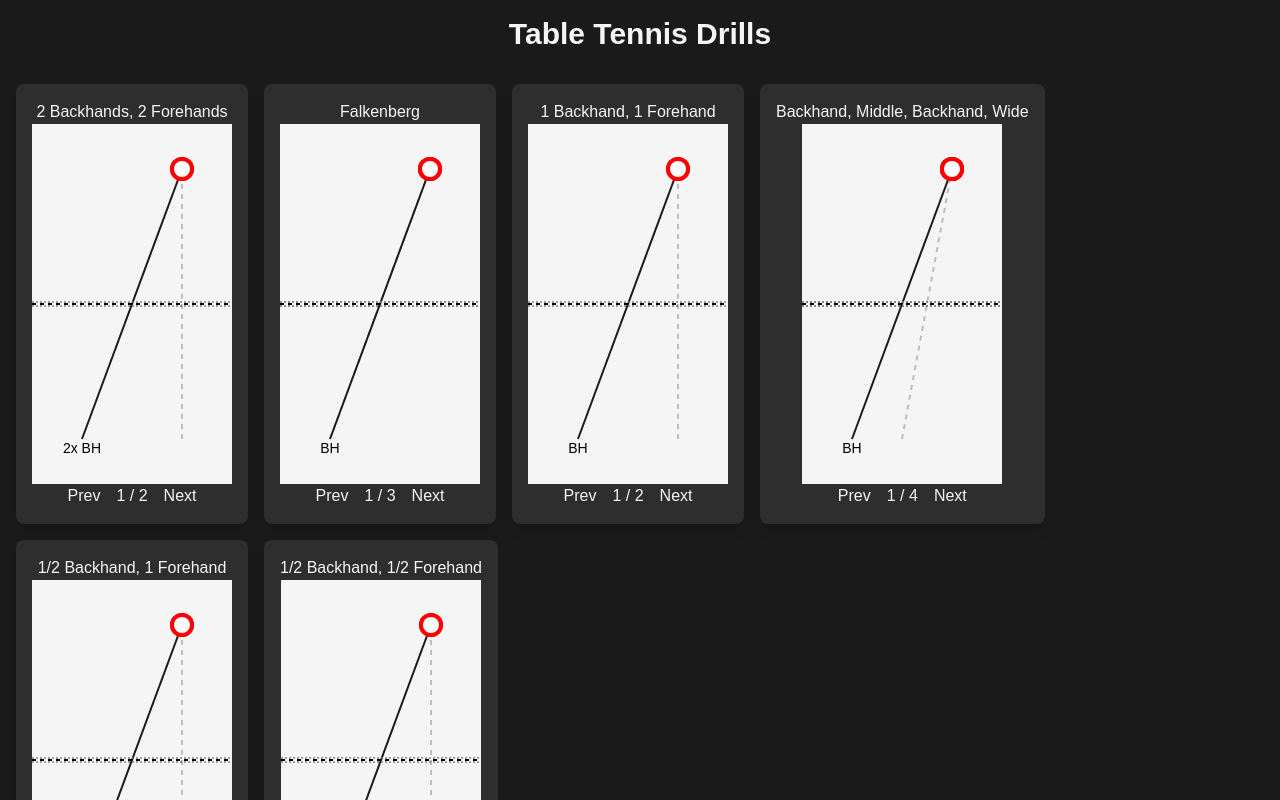
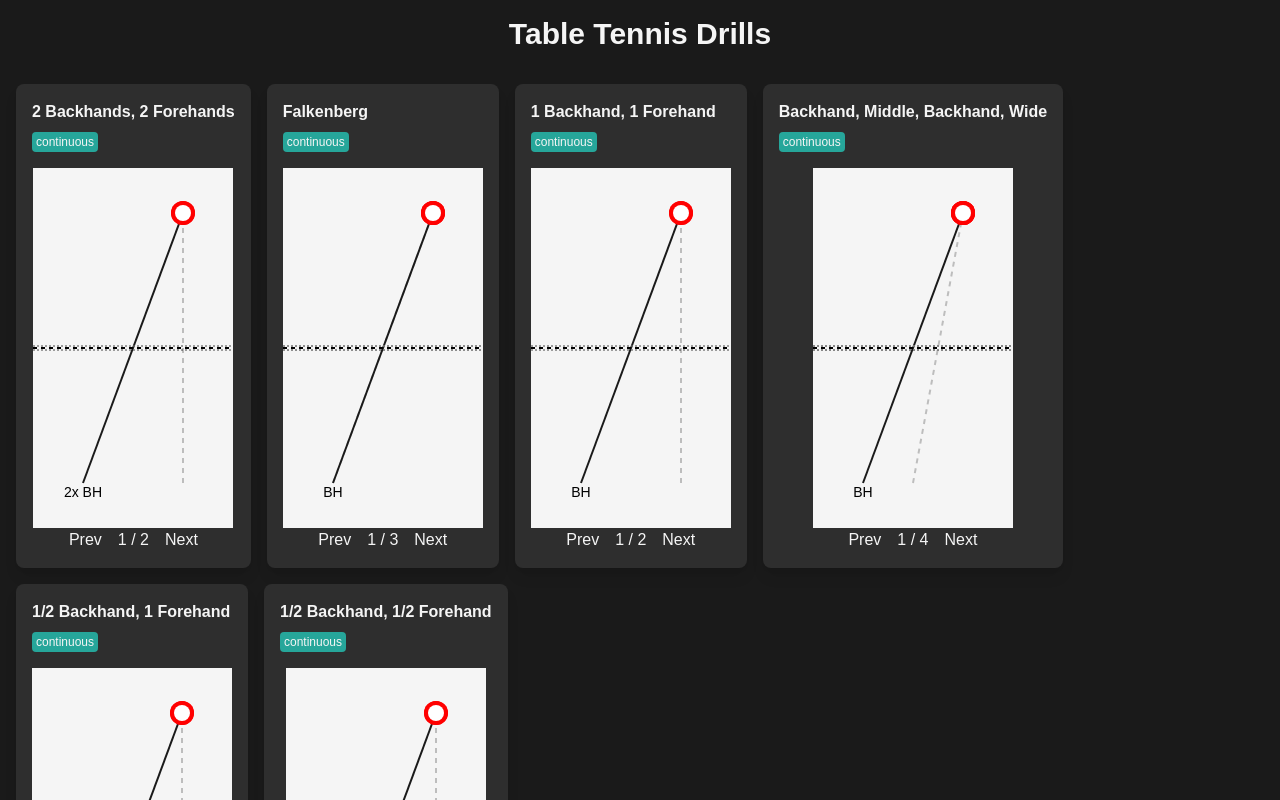
Before and after one commit to RowMur/ttdrills, a Next.js app: page / in a window 1280 px wide. Shown: the top 800 px of the page. Built offline with nearby package versions, Linux system fonts and the light colour scheme.

Commit message:
feat: add a tag for loop behaviour

```diff
--- a/src/components/DrillCard.tsx
+++ b/src/components/DrillCard.tsx
@@ -1,4 +1,5 @@
 import { RenderedDrill } from "@/components/RenderedDrill";
+import { Tag } from "@/components/Tag";
 import { Drill } from "@/types";
 import { modulo } from "@/utils/modulo";
 import { useState } from "react";
@@ -10,8 +11,11 @@ type Props = {
 export const DrillCard = ({ drill }: Props) => {
   const [activeShotIndex, setActiveShotIndex] = useState(0);
   return (
-    <div className="shadow-lg p-4 rounded-lg w-fit bg-grey">
-      <h2 className="text-center">{drill.name}</h2>
+    <div className="shadow-lg p-4 rounded-lg bg-grey">
+      <h2 className="font-semibold mb-2 text-wrap">{drill.name}</h2>
+      <div className="flex flex-wrap gap-2 mb-4">
+        <Tag text={drill.loopBehavior} />
+      </div>
       <RenderedDrill drill={drill} activeShotIndex={activeShotIndex} />
       <div className="flex justify-center">
         <button
--- /dev/null
+++ b/src/components/Tag.tsx
@@ -0,0 +1,9 @@
+type Props = {
+  text: string;
+};
+
+export const Tag = (props: Props) => {
+  return (
+    <div className="bg-green rounded px-1 py-0.5 text-xs">{props.text}</div>
+  );
+};
```
